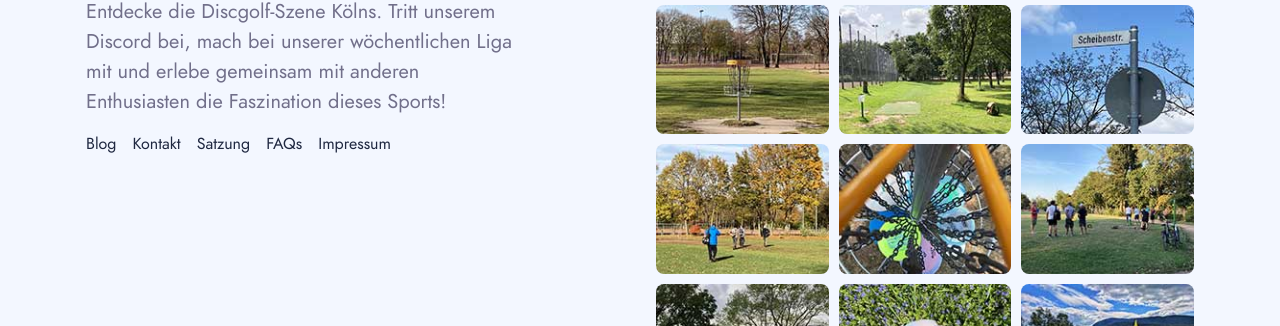
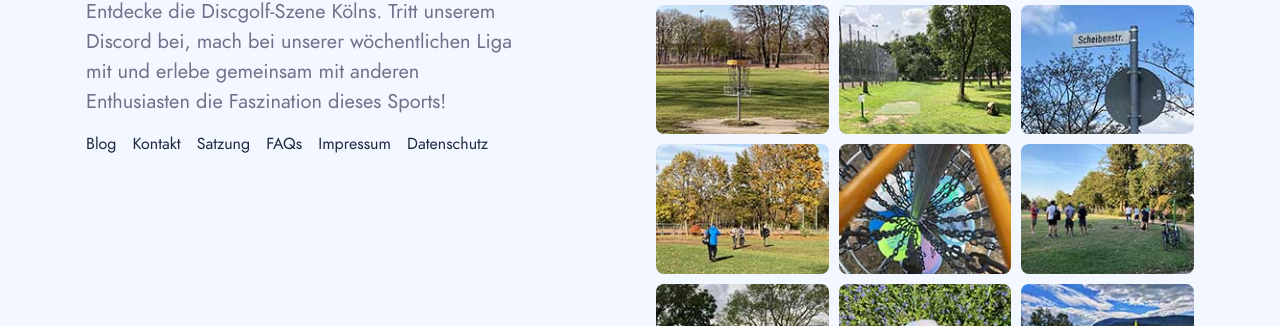
Before and after one commit to maxgreive/syndikat-web, a Jekyll site: the page built from index.md, in a window 1280 px wide and 900 px high, scrolled down 2166 px. Shown: the part 283-609 px from the top of the window. Built offline with Jekyll 4.4.1, drawn with Linux system fonts in a browser that asks for light colours; some web fonts are replaced.

Commit message:
linked privacy notice in footer

```diff
--- a/_data/menus/footer_menu.yml
+++ b/_data/menus/footer_menu.yml
@@ -9,3 +9,5 @@ items:
     link: /faq/
   - label: Impressum
     link: /impressum/
+  - label: Datenschutz
+    link: /datenschutz/
```
